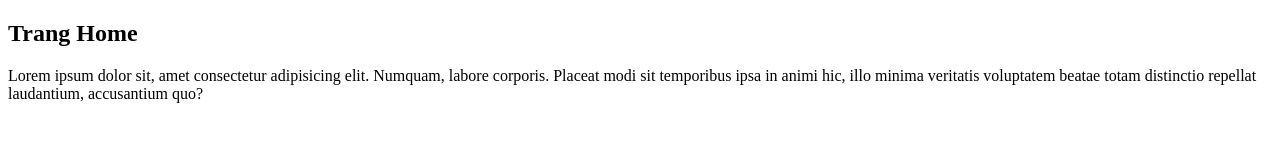
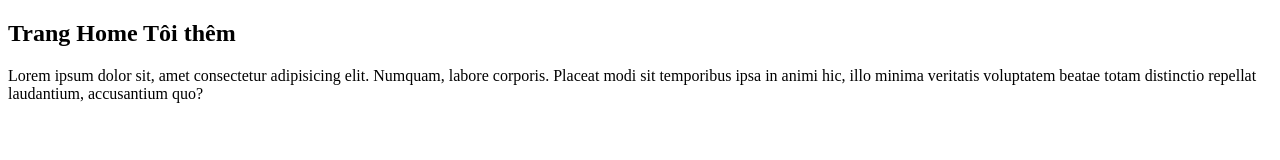
Before and after one commit to dangkhoaitcntt/thuchanhweb, a plain HTML site: page home.html in a window 1280 px wide. Drawn offline with Linux system fonts and the light colour scheme.

Commit message:
update index

```diff
--- a/home.html
+++ b/home.html
@@ -7,7 +7,7 @@
     <title>Document</title>
 </head>
 <body>
-    <h2>Trang Home</h2>
+    <h2>Trang Home Tôi thêm</h2>
     <p>Lorem ipsum dolor sit, amet consectetur adipisicing elit. Numquam, labore corporis. Placeat modi sit temporibus ipsa in animi hic, illo minima veritatis voluptatem beatae totam distinctio repellat laudantium, accusantium quo?</p>
 </body>
 </html>
```
